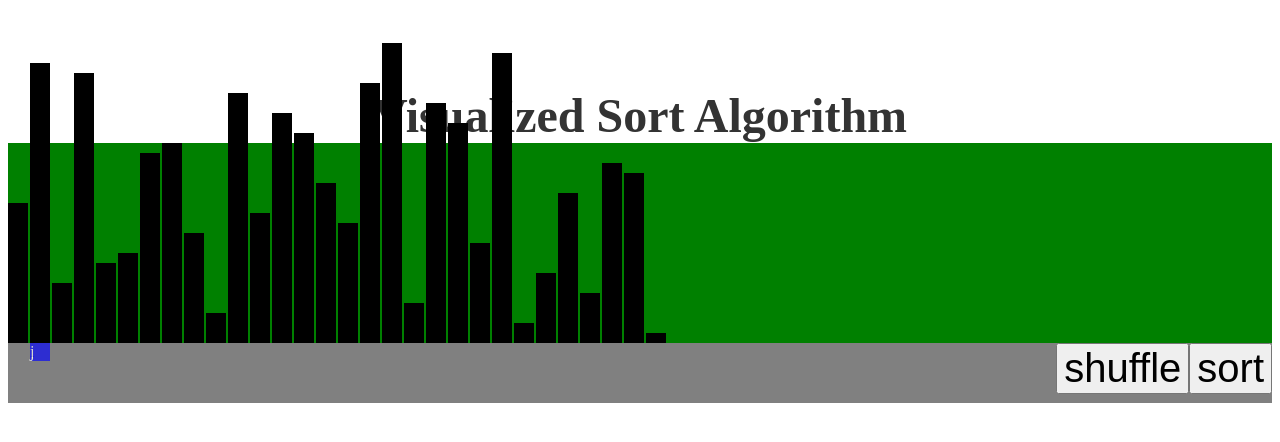
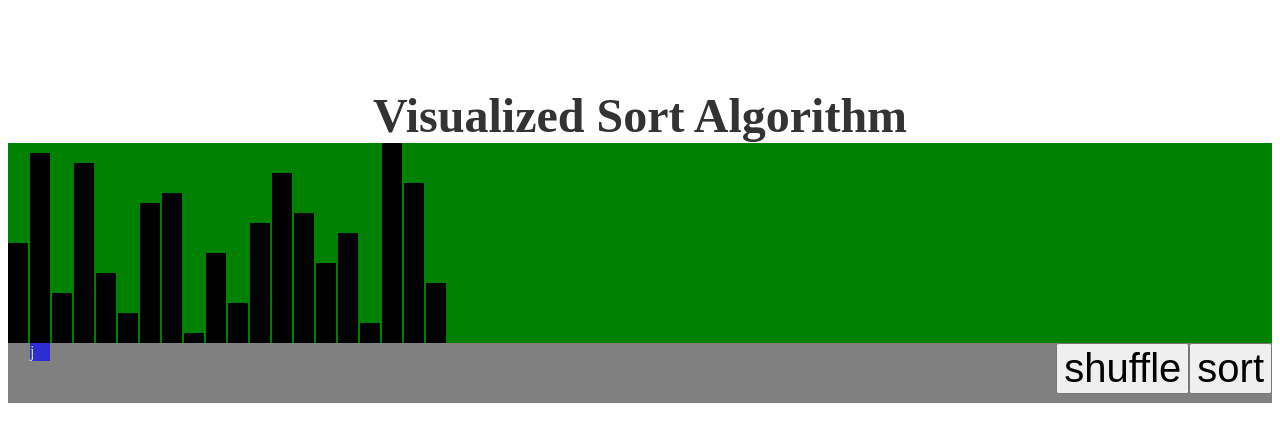
Before and after one commit to aluc-io/visualized-sort-algorithm, a Next.js app: page / in a window 1280 px wide. Shown: the top 442 px of the page. Built offline with nearby package versions, Linux system fonts and the light colour scheme.

Commit message:
feat: apply browser-beep

```diff
--- a/components/InsertionSort.tsx
+++ b/components/InsertionSort.tsx
@@ -1,12 +1,13 @@
 import { range, shuffle, uniqueId } from 'lodash'
 import { useState, FC, SetStateAction, Dispatch, memo, useRef, MutableRefObject, useEffect } from 'react'
 import { tween } from 'tweening-js'
+import browserBeep from 'browser-beep'
 
 type TSetIdx = Dispatch<SetStateAction<number>>
 type TSetX = Dispatch<SetStateAction<number>>
 
-const DURATION = 10
-const SIZE = 30
+const DURATION = 50
+const SIZE = 20
 const BAR_WIDTH = 20
 const BAR_MARGIN = 2
 
@@ -26,12 +27,16 @@ interface IExtendedBar {
 }
 
 const sort = async (extendedBarArr: IExtendedBar[], setIdxI: TSetIdx, setIdxJ: TSetIdx) => {
+  const beepA = browserBeep({ frequency: 830 })
+  const beepB = browserBeep({ frequency: 230 })
+
   // https://en.wikipedia.org/wiki/Insertion_sort
   let i = 1, j = 1
   while (i < extendedBarArr.length) {
     await tween(j, i, setIdxJ, DURATION).promise()
     j = i
     while (j > 0 && extendedBarArr[j - 1].value > extendedBarArr[j].value) {
+      beepA(1)
       await Promise.all([
         tween(getX(j), getX(j-1), extendedBarArr[j].refSetX.current, DURATION).promise(),
         tween(getX(j-1), getX(j), extendedBarArr[j-1].refSetX.current, DURATION).promise(),
@@ -41,6 +46,7 @@ const sort = async (extendedBarArr: IExtendedBar[], setIdxI: TSetIdx, setIdxJ: T
       await tween(j, j-1, setIdxJ, DURATION).promise()
       j = j - 1
     }
+    beepB(1)
     await tween(i, i+1, setIdxI, DURATION).promise()
     i = i + 1
   }
--- a/package.json
+++ b/package.json
@@ -8,6 +8,7 @@
     "start": "next start"
   },
   "dependencies": {
+    "browser-beep": "^1.0.2",
     "lodash": "^4.17.15",
     "next": "9.1.3",
     "react": "16.11.0",
```
Also changed, not shown: 1 other file (tests, documents, lock files or other folders).
